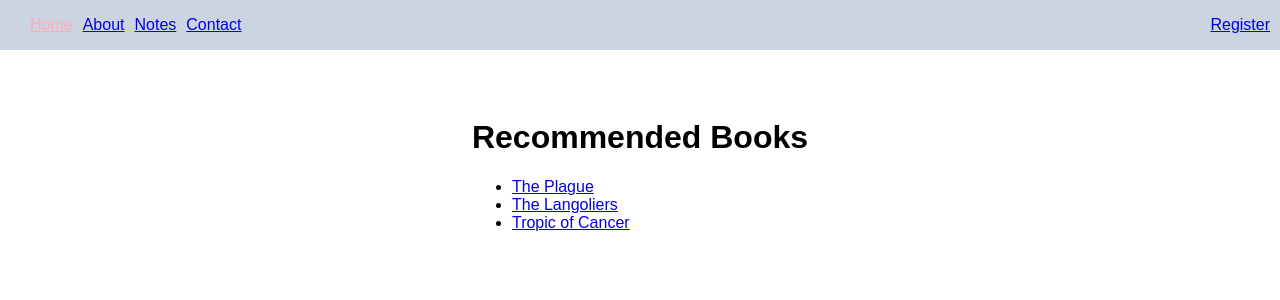
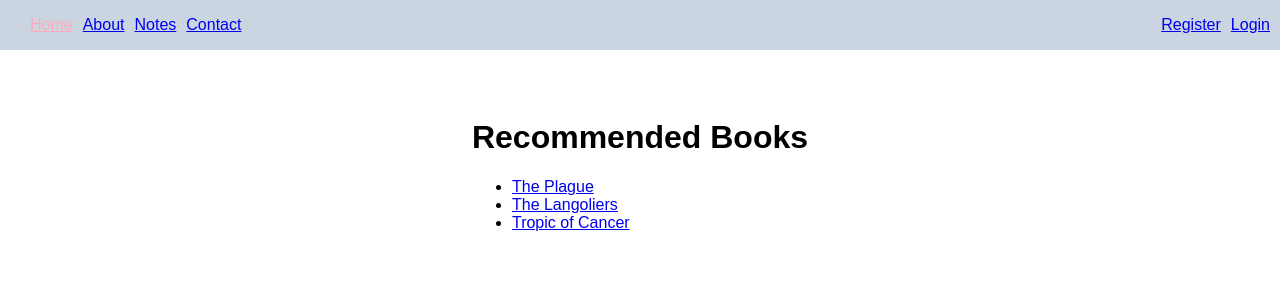
Before and after one commit to kkarasek/php-for-beginners, a PHP site: page / in a window 1280 px wide. Shown: the top 300 px of the page. Run offline with PHP 8.4, Linux system fonts and the light colour scheme; data that the repository does not hold is empty.

Commit message:
feat: add password hasing; add login link to navigation

```diff
--- a/controllers/registration/store.php
+++ b/controllers/registration/store.php
@@ -39,7 +39,7 @@ if ($user) {
         "INSERT INTO users (email, password) VALUES (:email, :password)",
         [
             "email" => $email,
-            "password" => $password,
+            "password" => password_hash($password, PASSWORD_DEFAULT),
         ]
     );
 
--- a/views/partials/head.php
+++ b/views/partials/head.php
@@ -32,6 +32,12 @@
         display: flex;
         gap: 10px
       }
+    }
+
+    .auth-links {
+      display: flex;
+      gap: 10px;
+      align-items: center;
     }
 
     .pink {
--- a/views/partials/nav.php
+++ b/views/partials/nav.php
@@ -5,11 +5,12 @@
     <li><a href="/notes">Notes</a></li>
     <li><a href="/contact">Contact</a></li>
   </ul>
-  <div>
+  <div class="auth-links">
     <?php if ($_SESSION['user'] ?? false) : ?>
-      Hello Kuba!
+      <?= $_SESSION['user']['email'] ?>
     <?php else : ?>
       <a href="/register">Register</a>
+      <a href="/login">Login</a>
     <?php endif; ?>
   </div>
 </nav>
```
